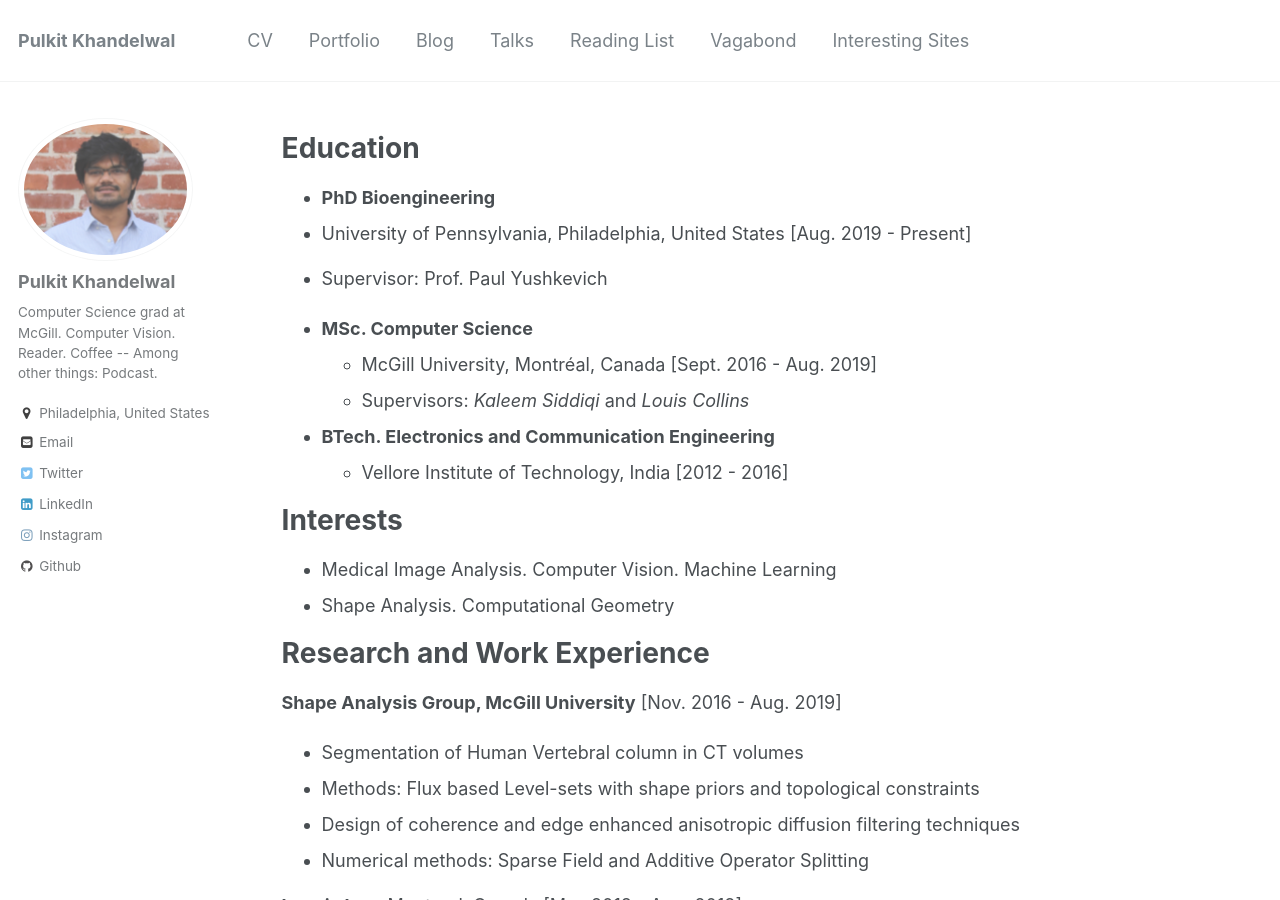
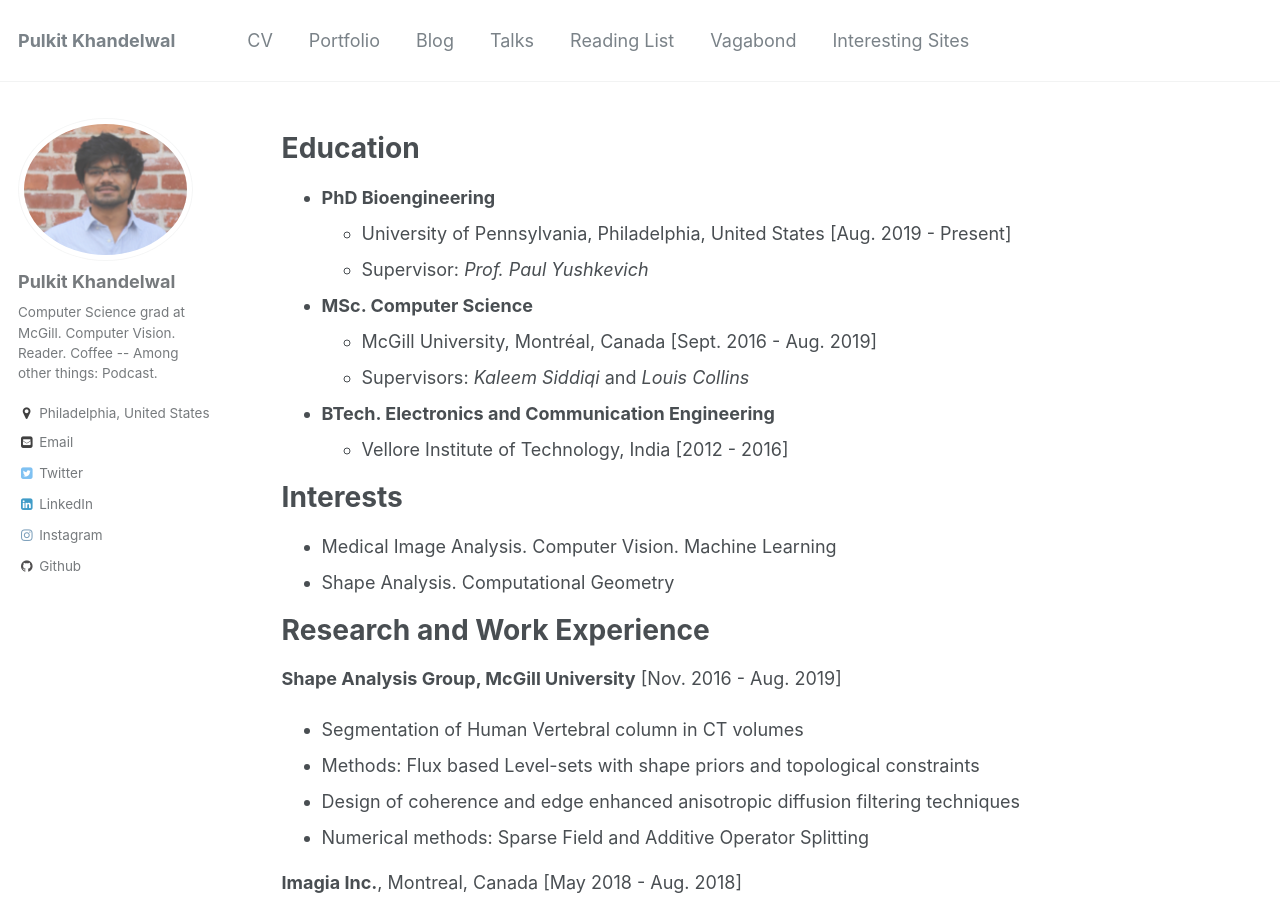
Before and after one commit to Pulkit-Khandelwal/pulkit-khandelwal.github.io, a Jekyll site: the page built from _pages/cv.md, in a window 1280 px wide and 900 px high. Built offline with Jekyll 4.4.1, drawn with Linux system fonts in a browser that asks for light colours.

Commit message:
Update cv.md

```diff
--- a/_pages/cv.md
+++ b/_pages/cv.md
@@ -11,8 +11,8 @@
 Education
 ======
 * **PhD Bioengineering**
-* University of Pennsylvania, Philadelphia, United States [Aug. 2019 - Present]
-* Supervisor: [Prof. Paul Yushkevich](http://picsl.upenn.edu/people-staff-james-c-gee/faculty-staff/paul-yushkevich/)
+  * University of Pennsylvania, Philadelphia, United States [Aug. 2019 - Present]
+  * Supervisor: [*Prof. Paul Yushkevich*](http://picsl.upenn.edu/people-staff-james-c-gee/faculty-staff/paul-yushkevich/)
 
 * **MSc. Computer Science**
   * McGill University, Montréal, Canada [Sept. 2016 - Aug. 2019]
```
